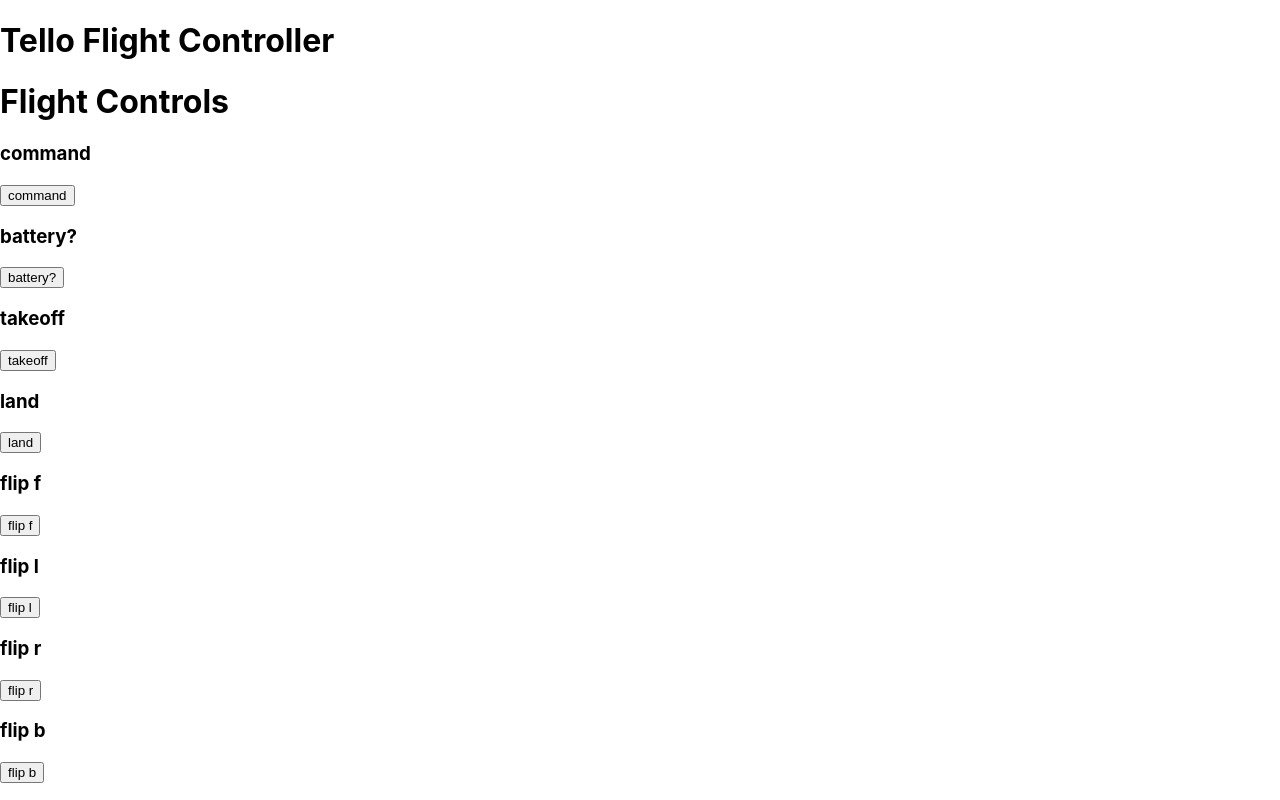
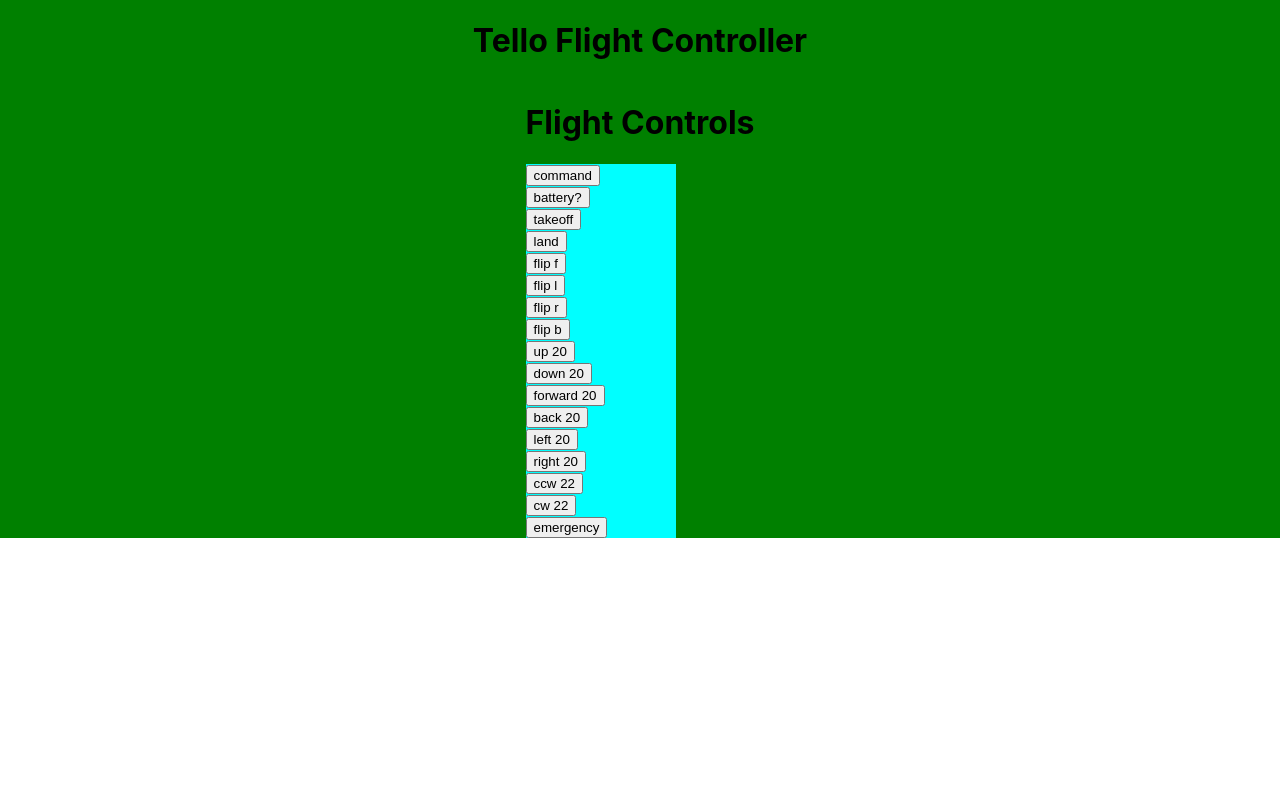
Before and after one commit to sitgofour/flight-controller, a React (Create React App) app in the folder tello/: page / in a window 1280 px wide. Shown: the top 800 px of the page. Built offline with nearby package versions, Linux system fonts and the light colour scheme.

Commit message:
getting styling started

```diff
--- a/tello/src/App.js
+++ b/tello/src/App.js
@@ -1,10 +1,10 @@
 import React from 'react';
-import './App.css';
+import styles from './styles/app.module.css';
 import FlightController from './components/FlightController';
 
 function App() {
   return (
-    <div className="App">
+    <div className={styles.App}>
     <h1>Tello Flight Controller</h1>
     <FlightController />
     </div>
--- a/tello/src/components/DirectionPad.js
+++ b/tello/src/components/DirectionPad.js
@@ -1,11 +1,11 @@
 import React, {Component} from 'react';
 import FlightButton from './FlightButton';
-
+import styles from '../styles/directionpad.module.css';
 
 class DirectionPad extends Component {
     render() {
         return(
-            <div className="Direction-Pad">
+            <div className={styles.DirectionPad}>
                 <div className="Height-buttons">
                     <FlightButton flightCommand={this.props.flightCommand} command="up 20"/>
                     <FlightButton flightCommand={this.props.flightCommand} command="down 20"/>
--- a/tello/src/components/FlightButton.js
+++ b/tello/src/components/FlightButton.js
@@ -1,5 +1,5 @@
 import React, {Component} from 'react';
-
+import styles from '../styles/flightbutton.module.css';
 
 class FlightButton extends Component {
     constructor(props) {
@@ -14,8 +14,7 @@
 
     render() {
         return (
-            <div className="Flight-Button">
-                <h3>{this.props.command}</h3>
+            <div className={styles.FlightButton}>
                 <button onClick={this.handleClick}>{this.props.command}</button>
             </div>
         )
--- a/tello/src/components/FlightController.js
+++ b/tello/src/components/FlightController.js
@@ -36,6 +36,7 @@
                 <TakeOffLand flightCommand={this.flightCommand} />
                 <FlipPad flightCommand={this.flightCommand} />
                 <DirectionPad flightCommand={this.flightCommand} />
+                <FlightButton flightCommand={this.flightCommand} command="emergency" />
             </div>
         );
     }
--- /dev/null
+++ b/tello/src/styles/app.module.css
@@ -0,0 +1,6 @@
+.App {
+    background-color: green;
+    display: flex;
+    flex-direction: column;
+    align-items: center;
+}
--- /dev/null
+++ b/tello/src/styles/directionpad.module.css
@@ -0,0 +1,3 @@
+DirectionPad {
+    background-color: blueviolet;
+}
--- /dev/null
+++ b/tello/src/styles/flightbutton.module.css
@@ -0,0 +1,4 @@
+.FlightButton {
+    max-width: 150px;
+    background-color: aqua;
+}
```
